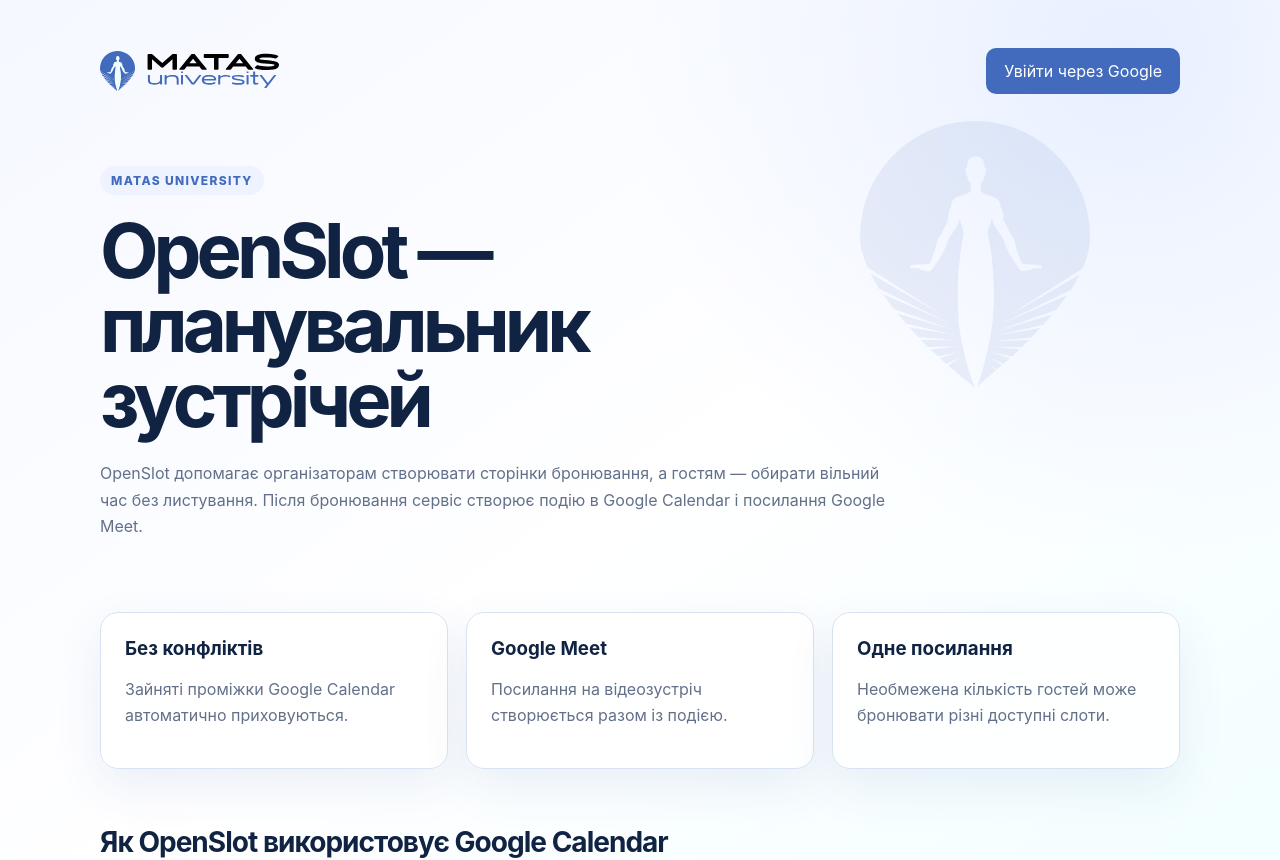
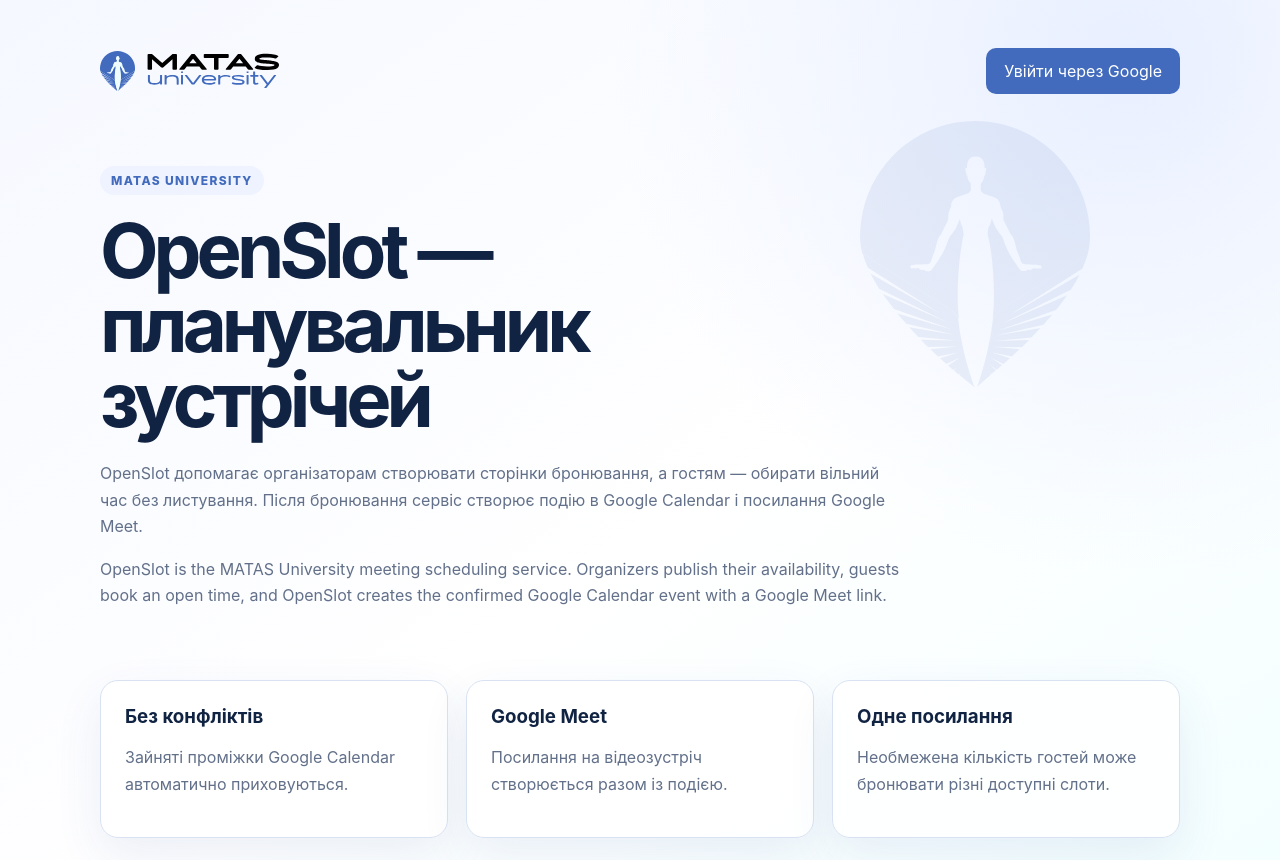
Before and after one commit to FantoZz/openslot, a Next.js app: page / in a window 1280 px wide. Shown: the top 860 px of the page. Built offline with nearby package versions, Linux system fonts and the light colour scheme; no server answers.

Commit message:
Add OAuth verification purpose text

```diff
--- a/app/page.tsx
+++ b/app/page.tsx
@@ -14,6 +14,7 @@
       <span className="eyebrow">MATAS University</span>
       <h1>OpenSlot — планувальник зустрічей</h1>
       <p>OpenSlot допомагає організаторам створювати сторінки бронювання, а гостям — обирати вільний час без листування. Після бронювання сервіс створює подію в Google Calendar і посилання Google Meet.</p>
+      <p lang="en">OpenSlot is the MATAS University meeting scheduling service. Organizers publish their availability, guests book an open time, and OpenSlot creates the confirmed Google Calendar event with a Google Meet link.</p>
       {session && <Link className="button" href="/dashboard">Відкрити кабінет</Link>}
     </section>
     <section className="grid">
```
